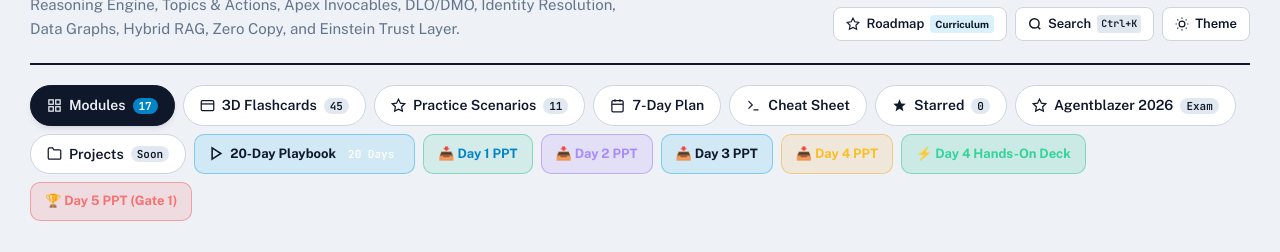
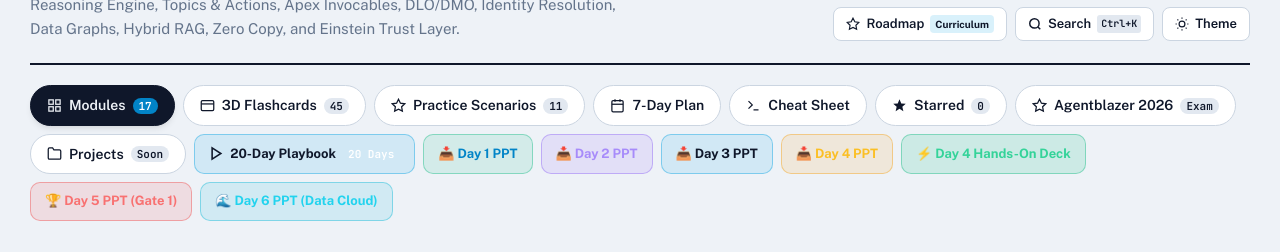
Before and after one commit to MohnishTak2725/agentforce-data360-workbench, a plain HTML site: page index.html in a window 1280 px wide. Shown: the part 138-390 px from the top of the page. Drawn offline with nearby package versions, Linux system fonts and the light colour scheme.

Commit message:
feat(day6-ppt): generate Day 6 Data Ingestion Pipelines and Connectors master deck and wire workbench links

```diff
--- a/index.html
+++ b/index.html
@@ -684,6 +684,9 @@ details.sc .ans li + li { margin-top: 7px; }
     <a href="Day-5-Lab-1-Defense-and-Agent-Assembly.pptx" download="Day-5-Lab-1-Defense-and-Agent-Assembly.pptx" title="Download Day 5 PowerPoint Deck (.pptx)" style="display:inline-flex;align-items:center;gap:6px;padding:8px 14px;border-radius:10px;font-size:13px;font-weight:700;background:rgba(239,68,68,0.12);color:#F87171;border:1px solid rgba(239,68,68,0.4);text-decoration:none;transition:all 0.2s;cursor:pointer;">
       🏆 Day 5 PPT (Gate 1)
     </a>
+    <a href="Day-6-Data-Ingestion-Pipelines-and-Connectors.pptx" download="Day-6-Data-Ingestion-Pipelines-and-Connectors.pptx" title="Download Day 6 PowerPoint Deck (.pptx)" style="display:inline-flex;align-items:center;gap:6px;padding:8px 14px;border-radius:10px;font-size:13px;font-weight:700;background:rgba(6,182,212,0.12);color:#22D3EE;border:1px solid rgba(6,182,212,0.4);text-decoration:none;transition:all 0.2s;cursor:pointer;">
+      🌊 Day 6 PPT (Data Cloud)
+    </a>
   </nav>
 
   <!-- View: Modules (Grid Rail + Main) -->
```
Also changed, not shown: playbook.html (+2 -1 lines), roadmap.html (+2 -1 lines), 1 other file.
